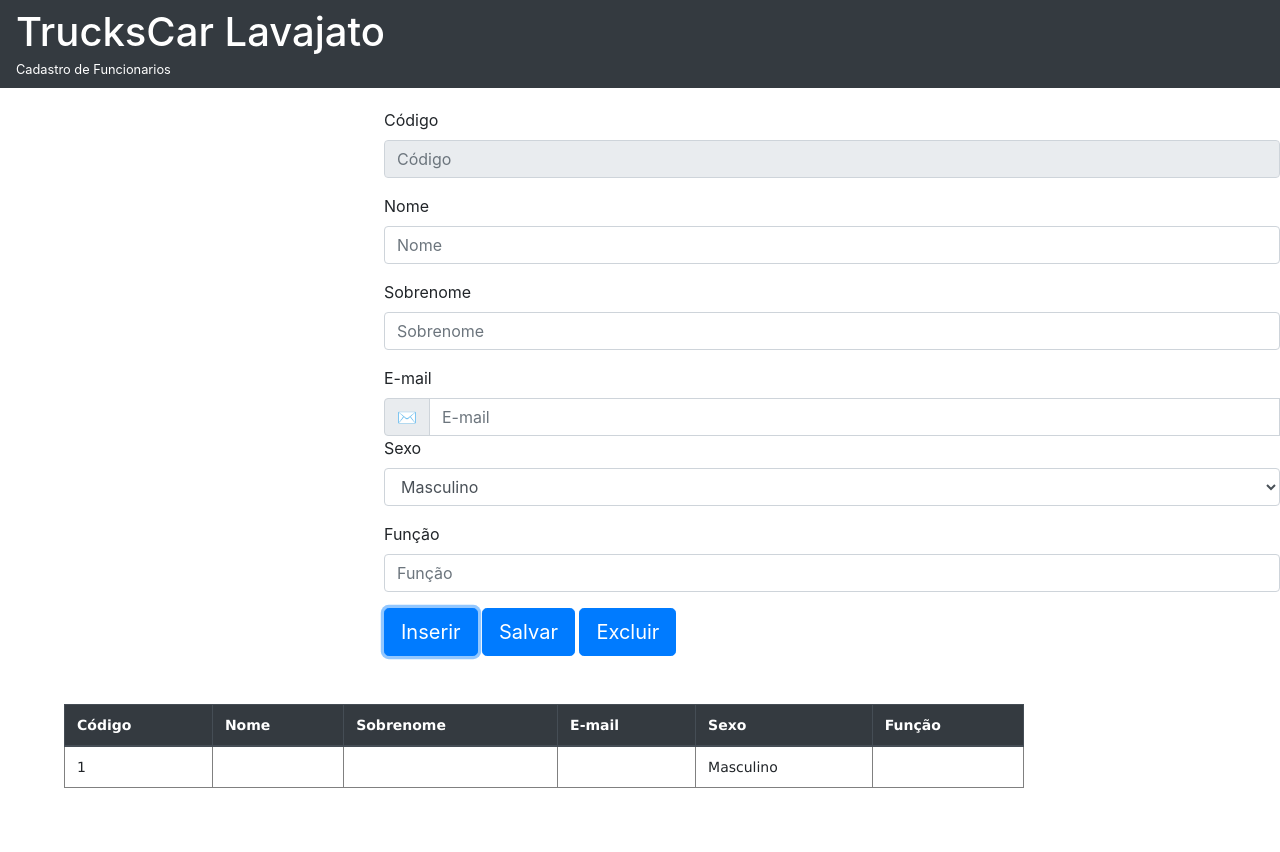
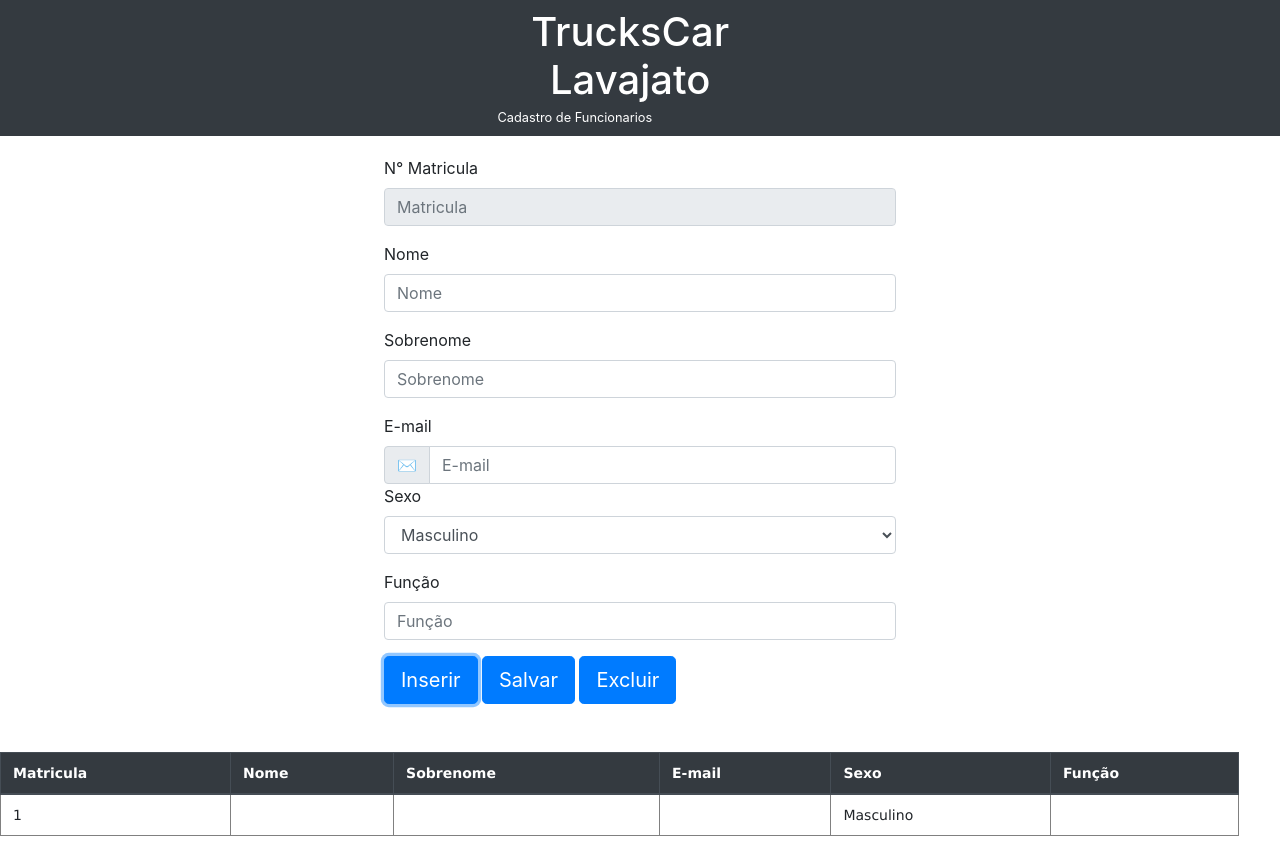
Before and after one commit to s4mz1nh0/trabalho1, a plain HTML site: page index.html in a window 1280 px wide. Both pictures are taken after a click on the button "Inserir". Before the commit the page ends 804 px from the top, so only its background shows below. Drawn offline with nearby package versions, Linux system fonts and the light colour scheme.

Commit message:
Editando CSS

```diff
--- a/Funcionarios.css
+++ b/Funcionarios.css
@@ -1,6 +1,7 @@
 #fFuncionarios {
     margin-left: 30%;
     margin-top: 20px;
+    margin-right: 30%;
 }
 
 #tbFuncionarios {
@@ -8,14 +9,19 @@
 }
 
 #dGridFuncionarios {
-    width: 960px;
-    margin-left: 5%;
+    width: 1239px;
+
 }
 
 select {
     width: 280px;
     height: 38px;
 }
+.lh-100 {
+    margin-left: 30%;
+    text-align: center;
+
+  }
 
 input[type=button] {
     width: 180px;
--- a/Funcionarios.js
+++ b/Funcionarios.js
@@ -8,14 +8,14 @@ function cadFuncionario(nome, sobrenome, email, sexo, funcao) {
     let linhaParam;
 
 
-    let cellCodigo = linha.insertCell(0);
+    let cellMatricula = linha.insertCell(0);
     let cellNome = linha.insertCell(1);
     let cellSobrenome = linha.insertCell(2);
     let cellEmail = linha.insertCell(3);
     let cellSexo = linha.insertCell(4);
     let cellFuncao = linha.insertCell(5);
 
-    cellCodigo.innerHTML = qtdlLinhas;
+    cellMatricula.innerHTML = qtdlLinhas;
     cellNome.innerHTML = nome;
     cellSobrenome.innerHTML = sobrenome;
     cellEmail.innerHTML = email;
@@ -43,7 +43,7 @@ function preencheCamposForm() {
         Funcionarios.rows[i].onclick = function()
         {
             index = this.rowIndex;
-            document.getElementById("txtCodigo").value = Funcionarios.rows[index].cells[0].innerText;
+            document.getElementById("txtMatricula").value = Funcionarios.rows[index].cells[0].innerText;
             document.getElementById("txtNome").value = Funcionarios.rows[index].cells[1].innerText;
             document.getElementById("txtSobrenome").value = Funcionarios.rows[index].cells[2].innerText;
             document.getElementById("txtEmail").value = Funcionarios.rows[index].cells[3].innerText;
@@ -57,7 +57,7 @@ function preencheCamposForm() {
 
 function delRegistro() {
 
-    for(let i = 0; i < Funcionarios.rows.length; i++)
+    for(let i = 1; i < Funcionarios.rows.length; i++)
     {
         if (index == i) {
             Funcionarios.deleteRow(index);
--- a/index.html
+++ b/index.html
@@ -4,7 +4,7 @@
 <head>
     <meta charset="UTF-8" />
     <meta name="viewport" content="width=device-width, initial-scale=1, shrink-to-fit=no">
-    <title>Cadastro de Funcionarios</title>
+    <title>Pagina para cadastro de funcionarios</title>
     <link rel="stylesheet" href="Funcionarios.css">
     <link rel="stylesheet" href="https://stackpath.bootstrapcdn.com/bootstrap/4.3.1/css/bootstrap.min.css"
     integrity="sha384-ggOyR0iXCbMQv3Xipma34MD+dH/1fQ784/j6cY/iJTQUOhcWr7x9JvoRxT2MZw1T" crossorigin="anonymous">
@@ -23,8 +23,8 @@
     <div id="fFuncionarios">
         <form>
             <div class="form-group">
-                <label for="txtCodigo">Código</label>
-                <input type="text" class="form-control" id="txtCodigo" aria-describedby="emailHelp" placeholder="Código" readonly>
+                <label for="txtMatricula">N° Matricula</label>
+                <input type="text" class="form-control" id="txtMatricula" aria-describedby="emailHelp" placeholder="Matricula" readonly>
             </div>
             <div class="form-group">
                 <label for="txtNome">Nome</label>
@@ -42,10 +42,6 @@
                 </div>
                 <input type="text" class="form-control" id="txtEmail" placeholder="E-mail"
                        aria-describedby="inputGroupPrepend" required>
-                       <div class="invalid-feedback">
-                        Por favor, informe um e-mail válido.
-                    </div>
-
 
             </div>
             <div class="form-group">
@@ -82,7 +78,7 @@
         <table border="1" id="tbFuncionarios" class="table table-striped">
             <thead class="thead-dark">
                 <tr>
-                    <th scope="col">Código</th>
+                    <th scope="col">Matricula</th>
                     <th scope="col">Nome</th>
                     <th scope="col">Sobrenome</th>
                     <th scope="col">E-mail</th>
```
